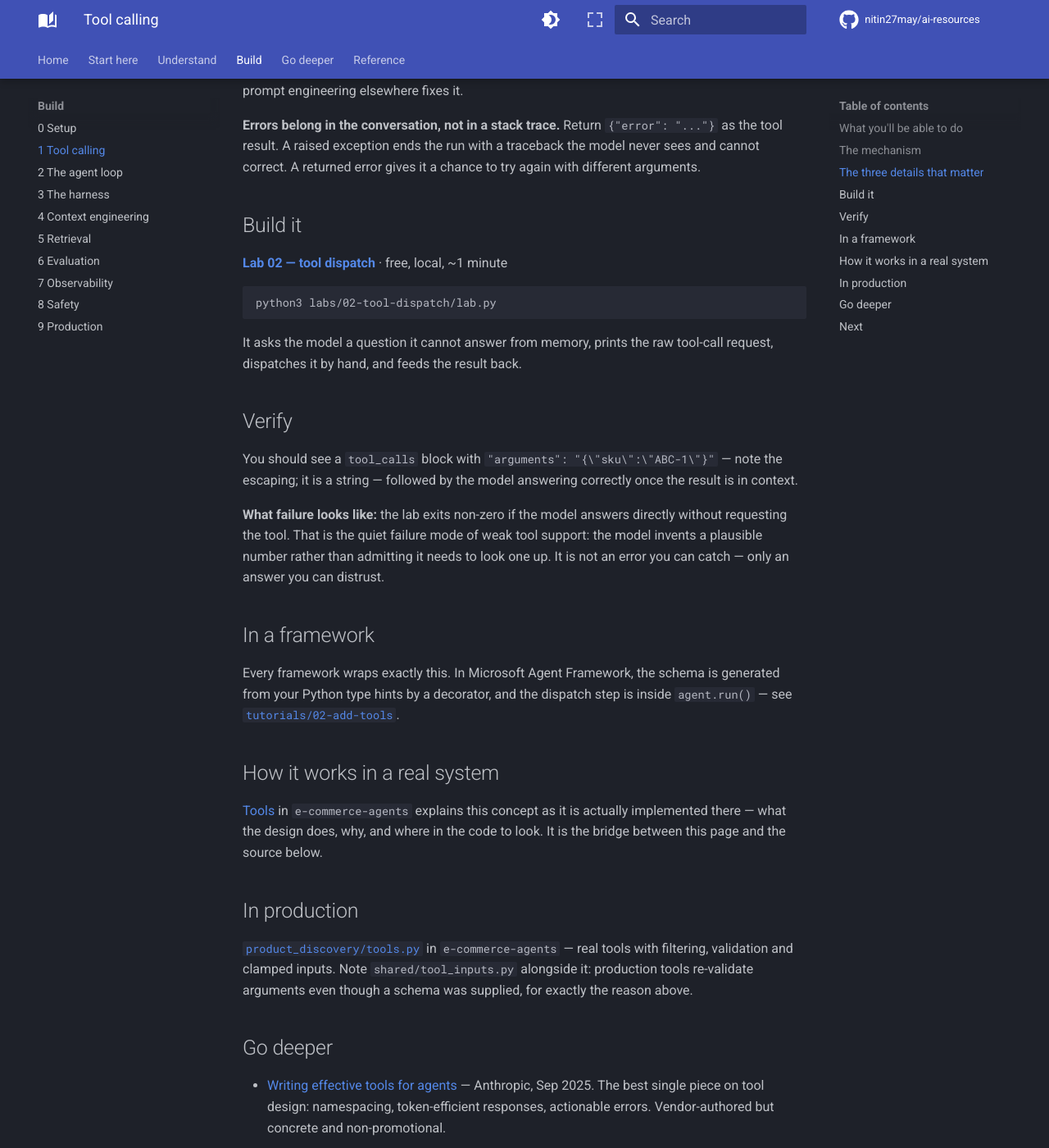
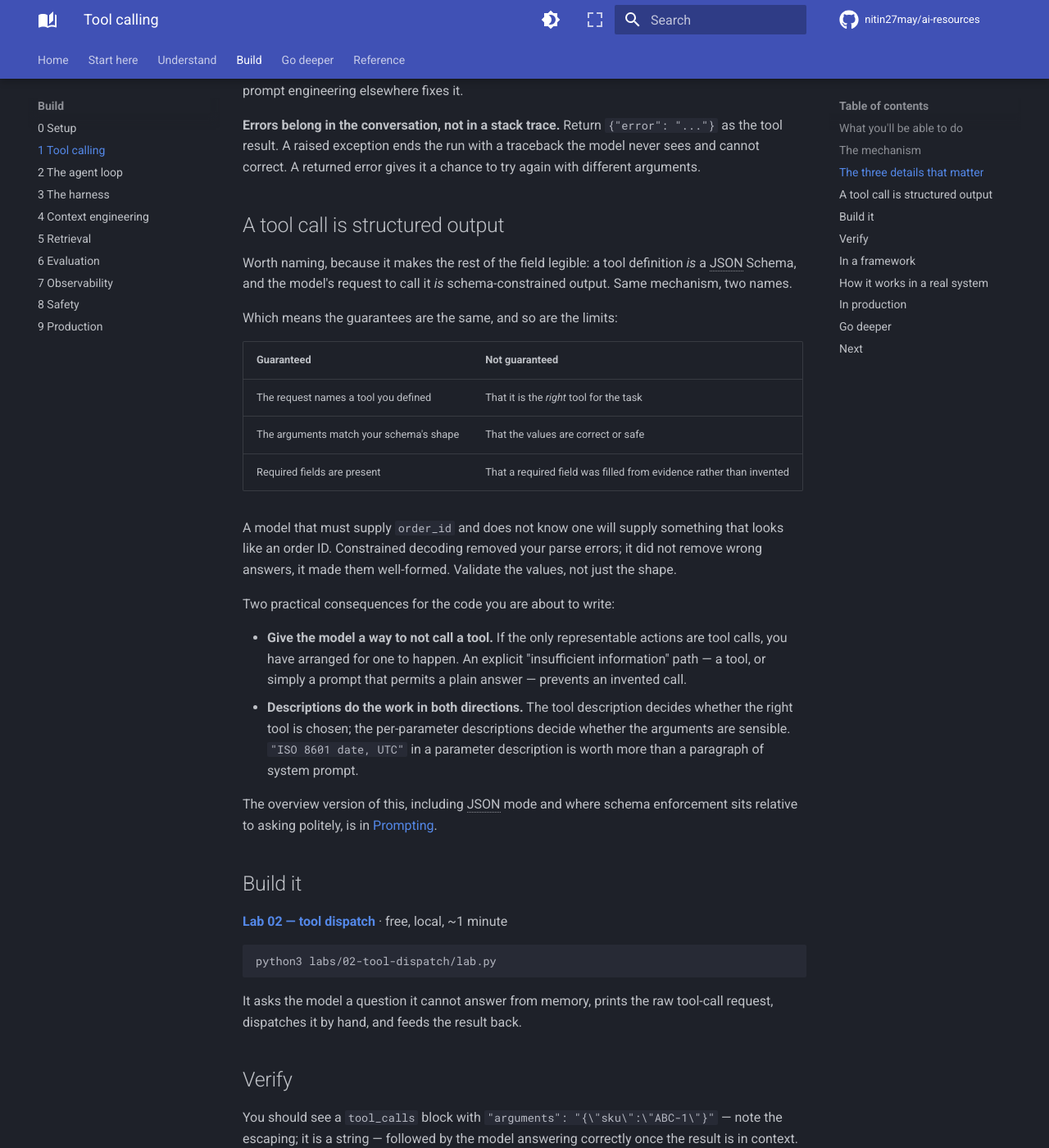
Before and after one commit to nitin27may/ai-resources, an MkDocs documentation site: the page built from docs/02-agents/tool-calling.md, in a window 1280 px wide and 1400 px high, scrolled down 1760 px. Shown: the whole window at 82% size. Built offline with MkDocs 1.6.1 and Material for MkDocs 9.7.7, drawn with Linux system fonts in a browser that asks for light colours; comment, search, counter and statistics services are not loaded.

Commit message:
docs: connect tool calling to structured output, and date the tools pages
Prompting now explains structured output and points here for the mechanism.
This closes the loop from the other side: a tool definition is a JSON Schema
and a tool-call request is schema-constrained output, so the guarantees and the
limits are identical. Adds the table of what is and is not guaranteed — the
shape is, the values are not — and the point that a model required to supply an
order ID it does not know will supply something that looks like one.

Two consequences for the lab that follows: give the model a representable way
not to call a tool, or you have arranged for one to happen; and per-parameter
descriptions decide argument quality more than the system prompt does.

Also dates the two Claude Code pages, which name features throughout and had no
verification stamp, and aligns one H1 with its nav label.

```diff
--- a/docs/02-agents/tool-calling.md
+++ b/docs/02-agents/tool-calling.md
@@ -71,6 +71,40 @@ for the wrong tool, and no amount of prompt engineering elsewhere fixes it.
 traceback the model never sees and cannot correct. A returned error gives it a
 chance to try again with different arguments.
 
+## A tool call is structured output
+
+Worth naming, because it makes the rest of the field legible: a tool definition
+*is* a JSON Schema, and the model's request to call it *is* schema-constrained
+output. Same mechanism, two names.
+
+Which means the guarantees are the same, and so are the limits:
+
+| Guaranteed | Not guaranteed |
+|---|---|
+| The request names a tool you defined | That it is the *right* tool for the task |
+| The arguments match your schema's shape | That the values are correct or safe |
+| Required fields are present | That a required field was filled from evidence rather than invented |
+
+A model that must supply `order_id` and does not know one will supply something
+that looks like an order ID. Constrained decoding removed your parse errors; it
+did not remove wrong answers, it made them well-formed. Validate the values, not
+just the shape.
+
+Two practical consequences for the code you are about to write:
+
+- **Give the model a way to not call a tool.** If the only representable actions
+  are tool calls, you have arranged for one to happen. An explicit "insufficient
+  information" path — a tool, or simply a prompt that permits a plain answer —
+  prevents an invented call.
+- **Descriptions do the work in both directions.** The tool description decides
+  whether the right tool is chosen; the per-parameter descriptions decide
+  whether the arguments are sensible. `"ISO 8601 date, UTC"` in a parameter
+  description is worth more than a paragraph of system prompt.
+
+The overview version of this, including JSON mode and where schema enforcement
+sits relative to asking politely, is in
+[Prompting](../concepts/prompting-and-techniques.md#structured-output-stop-asking-start-constraining).
+
 ## Build it
 
 [**Lab 02 — tool dispatch**](https://github.com/nitin27may/ai-resources/tree/main/labs/02-tool-dispatch) · free, local, ~1 minute
```
Also changed, not shown: docs/ai-dev-tools/claude-code-skills.md (+3 -1 lines), docs/ai-dev-tools/claude-code.md (+2 -0 lines).
